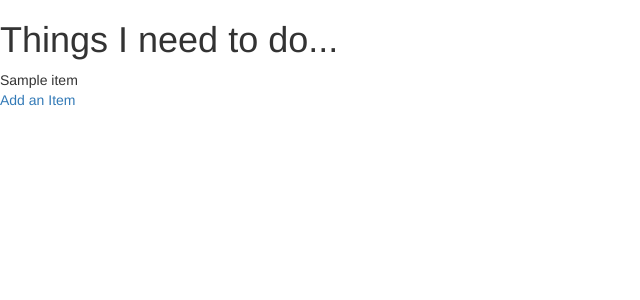
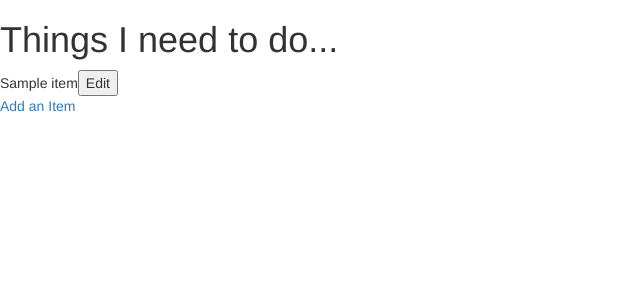
Before and after one commit to ElliotRedhead/LearningDjango, a Django app: template todo/templates/todo_list.html in a window 1280 px wide. Shown: the top 300 px of the page, without its empty margins (0-640 px from the left). Run offline with Django 3.2, Linux system fonts and the light colour scheme; the template is opened without the code that fills it: most values are stand-ins (such as "Sample title", 1, 10 or a date in 2020); some libraries are stand-ins or nearby versions.

Commit message:
Linked task edit with specific URL.

```diff
--- a/todo/templates/todo_list.html
+++ b/todo/templates/todo_list.html
@@ -22,6 +22,10 @@
 			{% else %}
 			<td>{{item.name}}</td>
 			{% endif %}
+
+			<td>
+				<form method="GET" action="edit/{{ item.id }}"><input type="submit" value="Edit"></form>
+			</td>
 		</tr>
 		{% empty %}
 		<p>You have nothing to do.</p>
```
